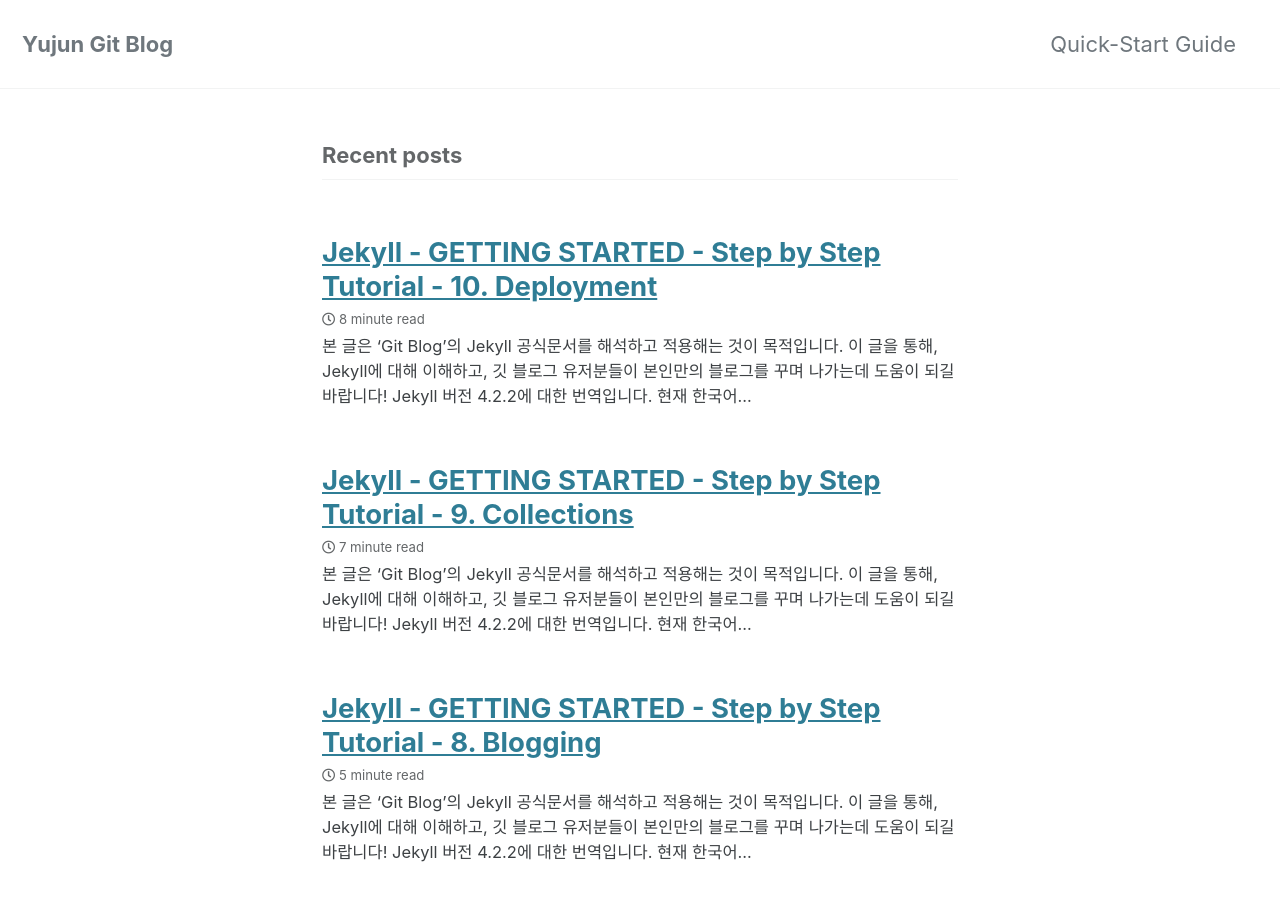
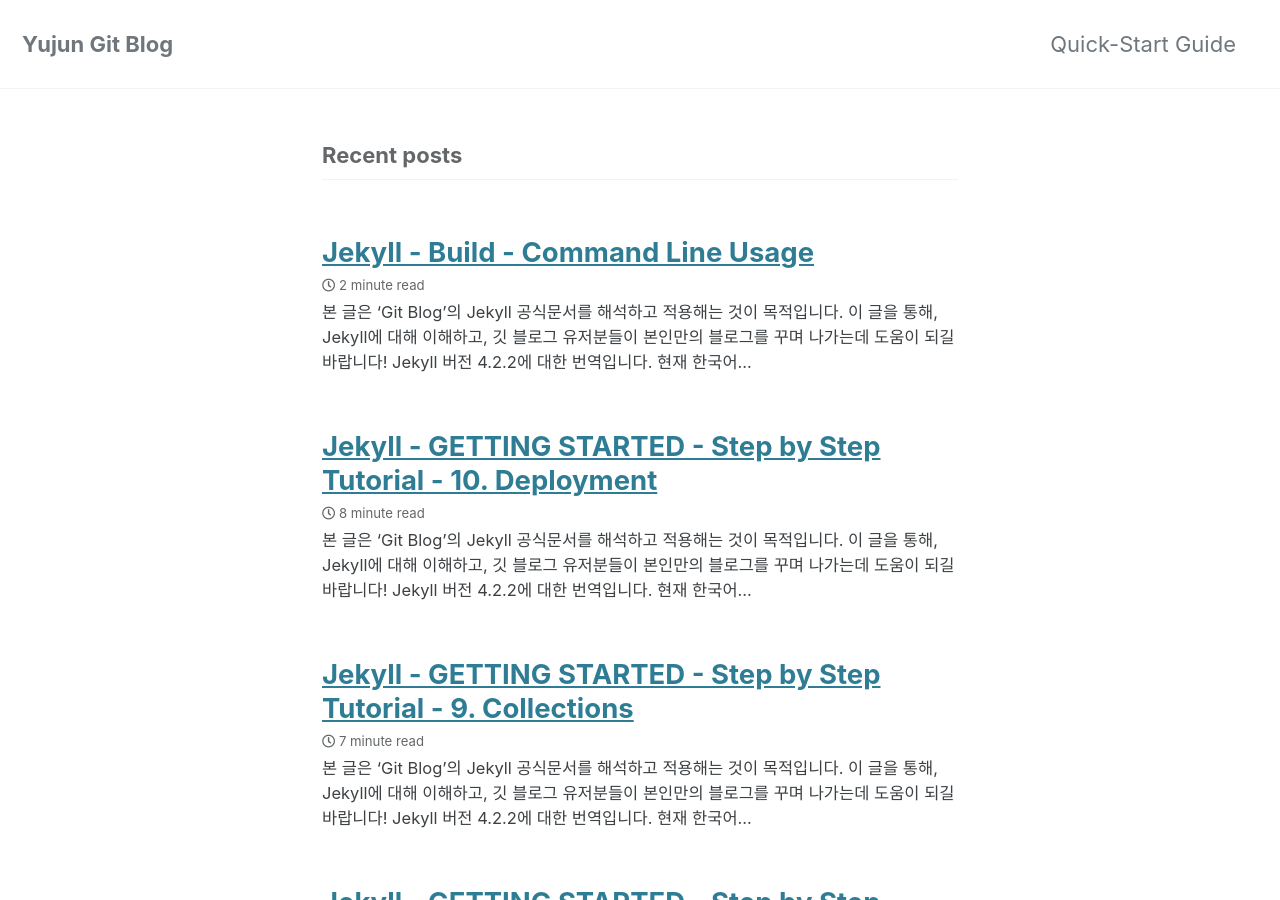
Before and after one commit to SEO-YJ/SEO-YJ.github.io, a Jekyll site: the page built from index.markdown, in a window 1280 px wide and 900 px high. Built offline with Jekyll 4.4.1, drawn with Linux system fonts in a browser that asks for light colours; cached includes are drawn as plain includes; the list of posts is cut into pages by our own code; part of the change alters nothing that is shown.

Commit message:
[mod]feat: Jekyll 공식문서 -> GETTING STARTED -> Step by Step Tutorial -> 10. Deployment 수정 - Jekyll 공식문서 10. Deployment 파트 navigation.html 링크 수정2

```diff
--- a/_posts/2022-06-15-Jekyll - GETTING STARTED - Step by Step - 10. Deployment.markdown
+++ b/_posts/2022-06-15-Jekyll - GETTING STARTED - Step by Step - 10. Deployment.markdown
@@ -110,7 +110,7 @@ For "jekyll-feed" and "jekyll-seo-tag" you need to add tags to "_layouts/default
     {% seo %}
   </head>
   <body>
-    {% include navigation html 파일 %}
+    // include 태그로 navigation.html 추가해야 되나 Github push 에러로 해당 라인 제거
     {{ content }}
   </body>
 </html>
--- /dev/null
+++ b/_posts/2022-06-17-Jekyll - Build - Command Line Usage.markdown
@@ -0,0 +1,94 @@
+---
+layout: post
+title:  "Jekyll - Build - Command Line Usage"
+date:   2022-06-17 14:34:00 +0900
+categories: Jekyll official documents
+---
+본 글은 'Git Blog'의 Jekyll 공식문서를 해석하고 적용해는 것이 목적입니다.
+이 글을 통해, Jekyll에 대해 이해하고, 깃 블로그 유저분들이 본인만의 블로그를 꾸며 나가는데 도움이 되길 바랍니다!
+* Jekyll 버전 4.2.2에 대한 번역입니다.
+* 현재 한국어 번역본은 버전 4.0.0입니다.
+* 영어 버전 4.2.2와 한국어 버전 4.0.0을 비교하여 4.2.2 버전에 맞게 번역하여 정리하였습니다!
+
+Jekyll 공식문서 링크:
+    https://jekyllrb.com/docs/
+
+# Command Line Usage
+
+The "Jekyll" gem makes a jekyll executable available to you in your terminal.
+
+The "jekyll" program has several commands but the structure is always:
+
+<!--
+jekyll command [argument] [option] [argument_to_option]
+
+Examples:
+    jekyll new site/ --blank
+    jekyll serve --config _alternative_config.yml
+-->
+
+Why?
+A.
+
+
+
+단어
+
+
+
+문법
+
+내 생각
+
+
+내 프로젝트 과정
+1. jekyll gem, bundler gem은 이미 로컬에 설치가 되어 있으므로 생략
+2. bundler gem은 이미 설치가 되어있으므로, bundle ~ 명령어는 사용 가능
+3. bundle init 명령을 통해, 프로젝트에 Gemfile 생성
+4. Gemfile 텍스트 편집기에서 gem "jekyll"을 등록하여 Gemfile 의존요소에 jekyll gem을 추가
+5. bundle 명령을 통해, 프로젝트에 jekyll 설치
+6. 터미널 명령에서 "bundle exec"을 앞에 붙이면, Gemfile 안에 정의된 버전에 따른 gem들을 사용할 수 있다.
+7. 사이트를 위한 폴더 생성? 근데, 폴더를 생성하고 이미 bundle init을 통해 Gemfile을 생성하였는데, 또 폴더를 생성한다고? 필자는 일단 Gemfile을 생성한 폴더를 root폴더로 생각하고 진행.
+    (Git blog minimal-mistakes theme 폴더 형식을 따름)
+8. 깃을 이용하여 버전관리 할 수 있다고 하므로 해보자.
+9. html 파일 생성 후 저장
+10. jekyll serve 명령으로 사이트 생성 및 웹 서버를 실행 및 내용 변경 시 재빌드
+11. html 페이지에 Liquid 언어를 넣어 텍스트를 편집하여 보았다.
+12. 다시, bundle exec jekyll serve로 웹 서버를 실행하였다.
+13. html 페이지 수정
+  1) front matter 추가
+  2) Liquid 내에 page 변수 사용
+  3) front matter 변수 사용
+14. aboud.md라는 markdown파일 생성
+15. 구조를 통일하기 위해 index.html -> about.md 로 복사
+16. _layouts 폴더 내에 default.html이라는 Layout 파일 생성
+17. index.html 파일의 front matter에 layout 변수를 생성
+18. 로컬 웹 서버에서 돌려보니 아직은 index.html 파일의 출력이 이전과 동일
+19. about.md 파일의 front matter에 layout: default 변수를 선언해주었다.
+20. 로컬 웹 서버를 실행해보니, 이제 2개의 페이지가 생성됬다고 하는데 새로 생긴 페이지를 확인을 못하겠다.
+21. 루트 디렉토리의 레이아웃 폴더명을 "layouts" -> "_layouts"로 수정한 후 다시 로컬 웹 서버를 돌렸더니,
+http://localhost:4000/about.html 링크에서 about.md 파일의 웹 페이지를 확인할 수 있었다.
+22. 루트 디렉토리에 _includes 폴더를 생성 후, navigation 파일을 _includes 폴더 내에 생성하여,
+index.html과 about.md 웹 페이지 간의 이동을 가능하게 해보자. 그러기 위해 include 태그를 사용하자.
+23. default.html 레이아웃 파일에 include tag를 추가하였다.
+24. default.html 레이아웃을 적용한 index.html, about.md 파일에 각각 웹 페이지를 이동하는 링크가 적용되어 서로의 페이지로 이동할 수 있다.
+25. include파일(navigation)에 1) 현재 페이지 확인 2) 색상 변경 스타일을 추가하였다.
+26. 루트 디렉토리의 data 폴더에 네비게이션을 위한 YAML파일을 생성하고, name과 link로 네비게이션 항목들을 리스트로 저장하였다.
+27. 루트 디렉토리에 assets(css, js, images)폴더와 _sass폴더를 생성하였다.
+28. include폴더의 navigation 코드 수정(style="color: red;" -> class="current"
+29. assets -> css에 style.scss 파일을 생성(main.scss 파일 참조하는 파일 생성)
+30. _sass에 main.scss 파일을 생성
+31. Jekyll 정적사이트 생성기가 assets에 style.css파일을 생성하였다.
+32. _layouts 폴더의 default.html 파일의 head 태그에 link 태그로 css 파일 연결
+33. (주의점!: .scss 파일을 vsCode에서 생성할 때, 포맷을 설정하지 말고 파일을 생성한 후에 이름변경에서 .scss 확장자를 추가해주자! 포맷을 설정하여 생성하면, .css, .css.map 파일도 같이 생성되어 에러가 발생한다.)
+34. _posts 폴더 생성
+35. 2018-08-20-bananas.md 라는 텍스트 게시물 파일 1개 생성
+36. _layout 폴더에 post.html 파일로 게시물의 레이아웃 html 파일을 생성
+37,. 루트 폴더에 blog.html 파일을 생성하여 게시물들을 리스트로 나열하는 페이지 생성
+38. 메인 네비게이션에서 게시물로 이동하기 위해, navigation.yml 파일에 링크를 추가한다.
+39. 2개의 게시물 추가
+40. config.yml 파일 추가
+41. config.yml 파일로 각 게시물들의 front matter에 layout 설정 안 해줘도 됨
+42. 작성자들 만의 페이지를 관리하도록 설정
+43. Jekyll 플러그인으로 '특정 사용자 정의 내용'을 작성하기 위해 1) Gemfile에 그룹으로 작성 2) _config.yml 파일에 작성
+44. bundle update 명령을 수행하면 Jekyll 플러그인이 추가된다. bundle update로 Gemfile에 작성한 것을 추가할 수 있다.
```
